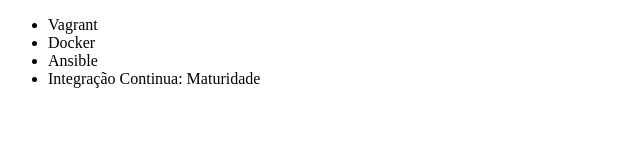
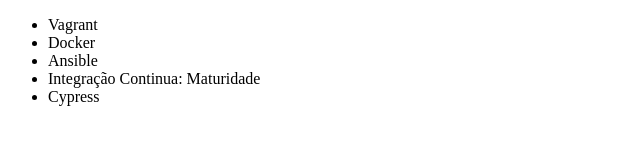
Before and after one commit to YarleiCruz98/Git-e-Github-controle-e-compartilhe-seu-codigo-estrategias-de-ramificacao-Conflitos-e-Pull-Requests, a plain HTML site: page index.html in a window 1280 px wide. Shown: the full height of the page, 0-640 px from the left. Drawn offline with Linux system fonts and the light colour scheme.

Commit message:
Adicionando curso de Cypress

```diff
--- a/index.html
+++ b/index.html
@@ -10,6 +10,7 @@
         <li>Docker</li>
         <li>Ansible</li>
         <li>Integração Continua: Maturidade</li>
+        <li>Cypress</li>
     </ul>
 </body>
 </html>
```
